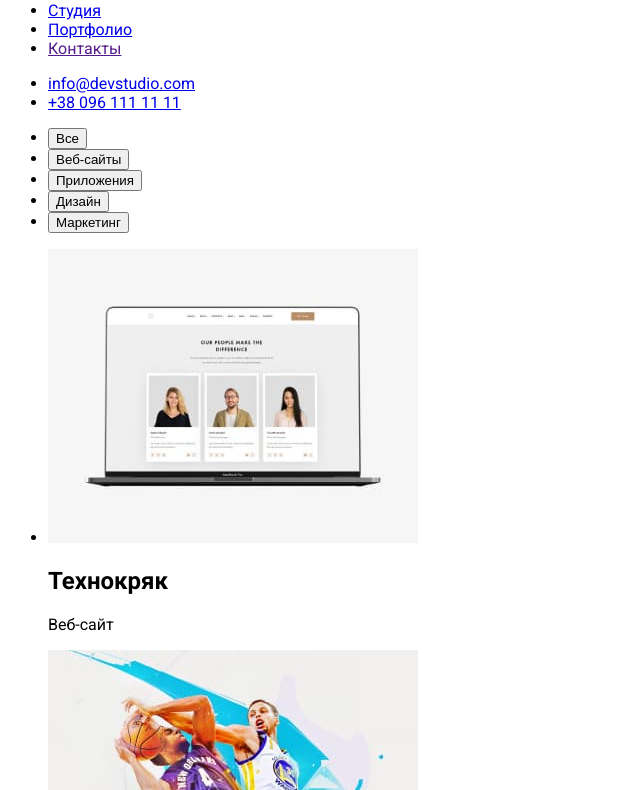
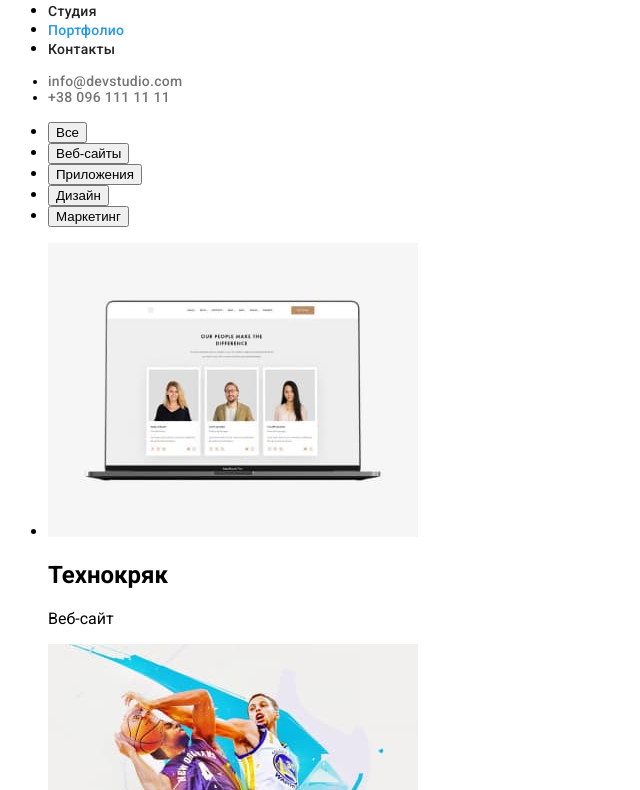
Before and after one commit to AleksandrDiakov/goit-markup-hw-02, a plain HTML site: page portfolio.html in a window 1280 px wide. Shown: the part 54-844 px from the top of the page, without its empty margins (0-640 px from the left). Drawn offline with Linux system fonts and the light colour scheme.

Commit message:
подключены стили к header

```diff
--- a/css/styles.css
+++ b/css/styles.css
@@ -9,6 +9,7 @@ body {
   font-family: "roboto", sans-serif;
 }
 
+/* header */
 .navigation-logo {
   font-family: Raleway;
   font-style: normal;
@@ -29,7 +30,55 @@ body {
 
 .link {
   text-decoration: none;
+  color: var(--primary-text-color);
+  font-weight: 500;
+  font-size: 14px;
+  line-height: 1.14;
+  letter-spacing: 0.02em;
 }
+
+.link:hover,
+.link:focus {
+  color: var(--accent-color);
+}
+
+.link.current {
+  color: var(--accent-color);
+}
+
+.contact {
+  font-weight: 500;
+  font-size: 14px;
+  line-height: 1.14;
+  letter-spacing: 0.02em;
+}
+
+.contact-mailto {
+  text-decoration: none;
+  color: var(--secondary-text-color);
+}
+.contact-call {
+  text-decoration: none;
+  color: var(--secondary-text-color);
+}
+
+.contact-mailto:hover,
+.contact-mailto:focus {
+  color: var(--accent-color);
+}
+
+.contact-call:hover,
+.contact-call:focus {
+  color: var(--accent-color);
+}
+
+/* body */
+
+
+/* footer */
+
+
+
 
 /* li {
   list-style-type: none;
--- a/portfolio.html
+++ b/portfolio.html
@@ -15,12 +15,12 @@
     <header>
         <nav class="navigation">
             <a href="" class="navigation-logo">
-                <span class="navigation-logo-web">web</span><span class="navigation-logo-studio">studio</span>
+                <span class="navigation-logo-web">Web</span><span class="navigation-logo-studio">Studio</span>
             </a>
             <ul class="navigation-link">
-                <li class="link"><a href="index.html">Студия</a></li>
-                <li class="link"><a href="portfolio.html">Портфолио</a></li>
-                <li class="link"><a href="">Контакты</a></li>
+                <li><a class="link" href="index.html">Студия</a></li>
+                <li><a class="link current" href="portfolio.html">Портфолио</a></li>
+                <li><a class="link" href="">Контакты</a></li>
             </ul>
         </nav>
         <ul class="contact">
```
